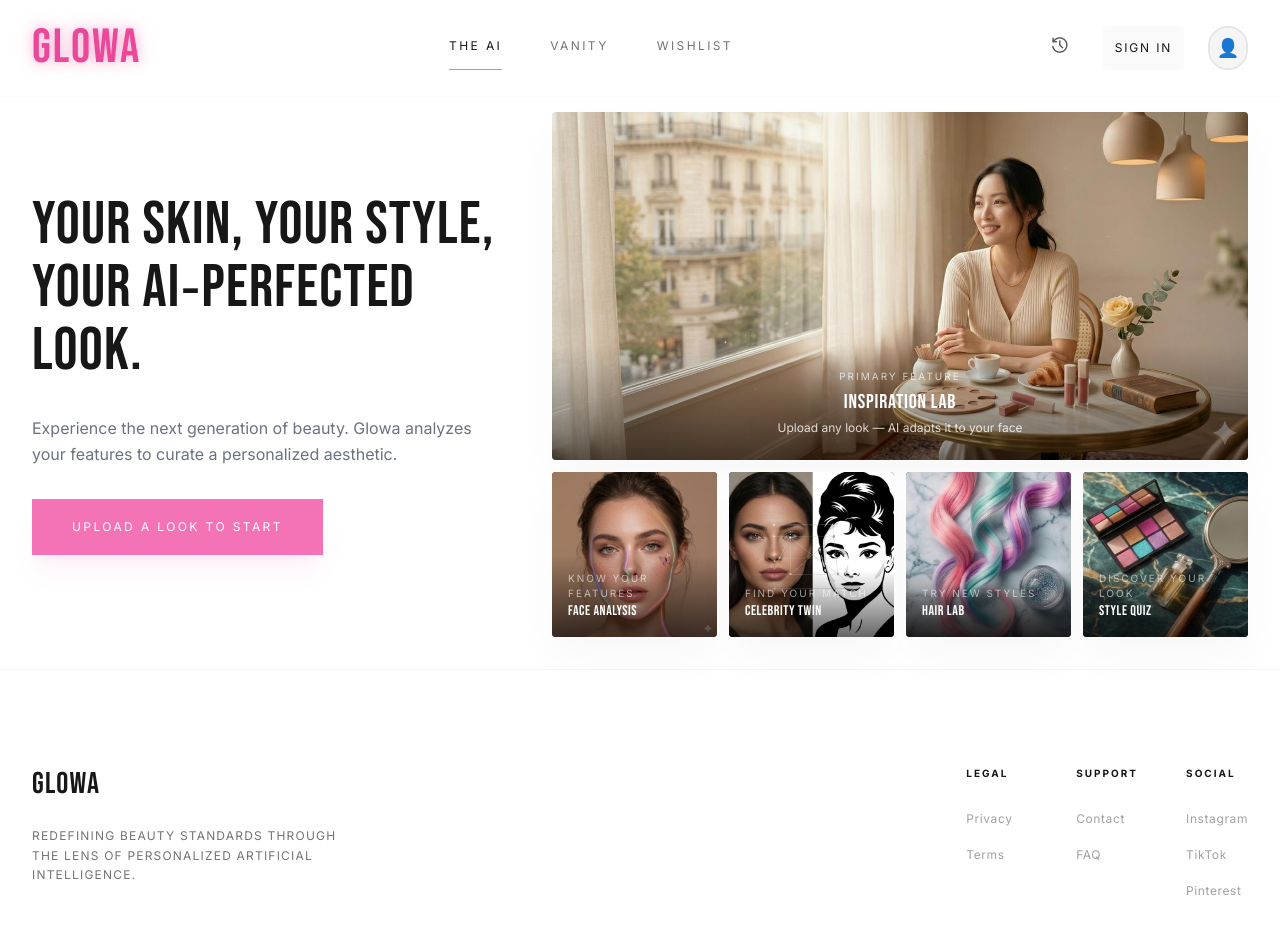
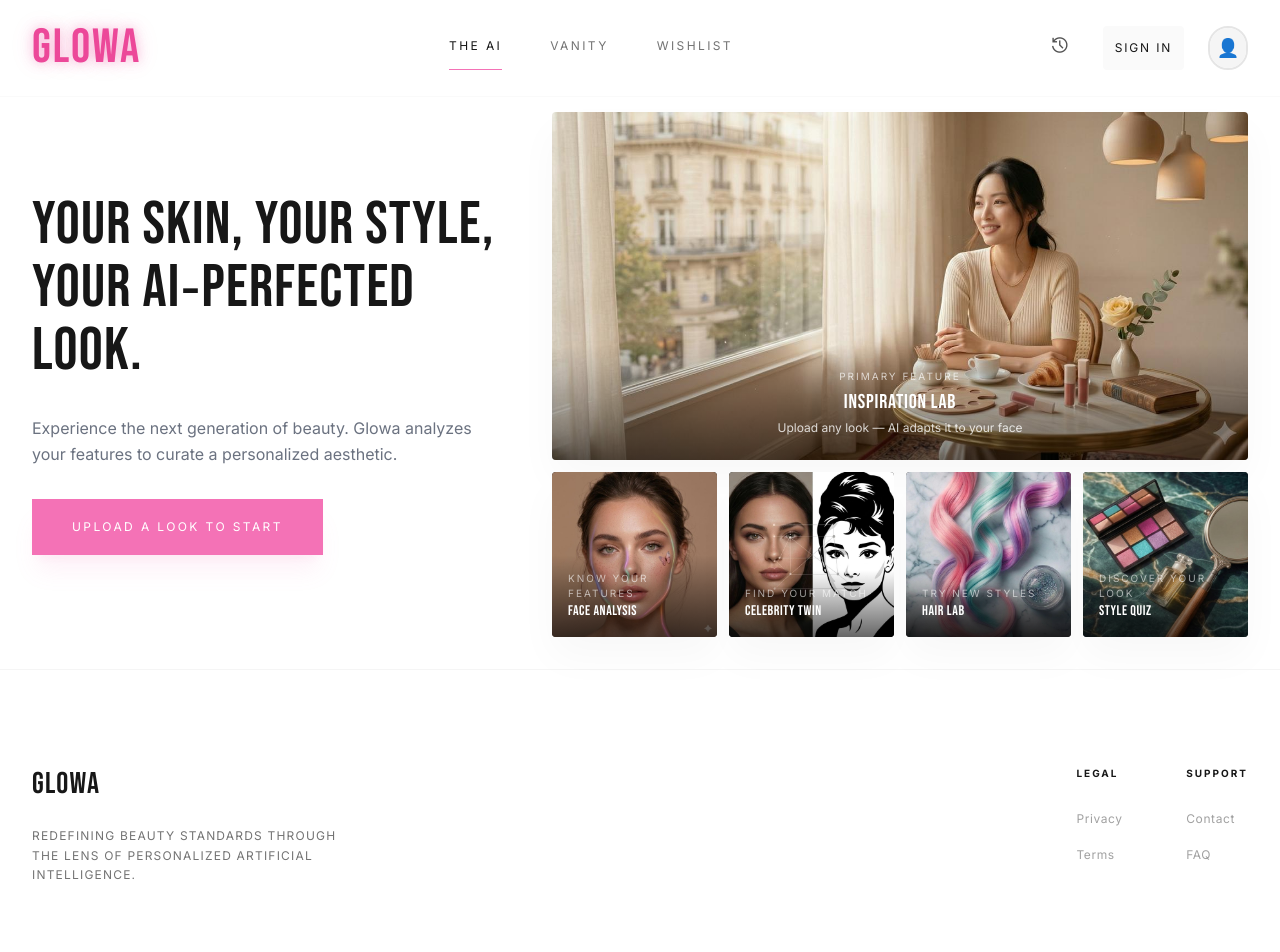
Before and after one commit to myet2076-lgtm/glowup-ai, a React (Vite) app: page / in a window 1280 px wide. Shown: the top 952 px of the page. Built offline with nearby package versions, Linux system fonts and the light colour scheme; no server answers.

Commit message:
fix(footer): remove Social column

```diff
--- a/components/Footer.tsx
+++ b/components/Footer.tsx
@@ -8,13 +8,12 @@
           <div className="text-3xl text-neutral-900" style={{ fontFamily: "'Bebas Neue', sans-serif", letterSpacing: '0.04em' }}>GLOWA</div>
           <p className="text-neutral-500 max-w-xs text-xs leading-relaxed uppercase tracking-widest">Redefining beauty standards through the lens of personalized artificial intelligence.</p>
         </div>
-        <div className="grid grid-cols-2 md:grid-cols-3 gap-12 w-full md:w-auto">
+        <div className="grid grid-cols-2 gap-12 w-full md:w-auto">
           <div className="space-y-6">
             <h5 className="font-label text-[10px] uppercase tracking-[0.2em] text-neutral-900 font-bold">Legal</h5>
             <ul className="space-y-3">
               <li><span className="text-neutral-400 hover:text-primary text-xs transition-all tracking-wider cursor-pointer">Privacy</span></li>
               <li><span className="text-neutral-400 hover:text-primary text-xs transition-all tracking-wider cursor-pointer">Terms</span></li>
-
             </ul>
           </div>
           <div className="space-y-6">
@@ -22,14 +21,6 @@
             <ul className="space-y-3">
               <li><span className="text-neutral-400 hover:text-primary text-xs transition-all tracking-wider cursor-pointer">Contact</span></li>
               <li><span className="text-neutral-400 hover:text-primary text-xs transition-all tracking-wider cursor-pointer">FAQ</span></li>
-            </ul>
-          </div>
-          <div className="space-y-6">
-            <h5 className="font-label text-[10px] uppercase tracking-[0.2em] text-neutral-900 font-bold">Social</h5>
-            <ul className="space-y-3">
-              <li><span className="text-neutral-400 hover:text-primary text-xs transition-all tracking-wider cursor-pointer">Instagram</span></li>
-              <li><span className="text-neutral-400 hover:text-primary text-xs transition-all tracking-wider cursor-pointer">TikTok</span></li>
-              <li><span className="text-neutral-400 hover:text-primary text-xs transition-all tracking-wider cursor-pointer">Pinterest</span></li>
             </ul>
           </div>
         </div>
```
